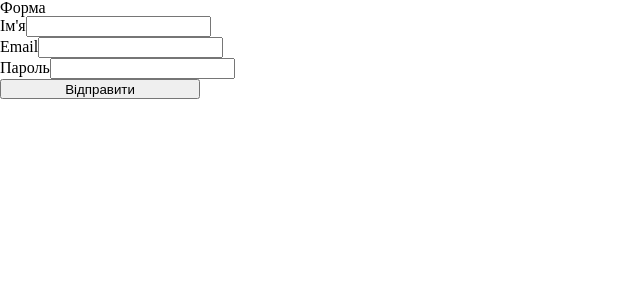
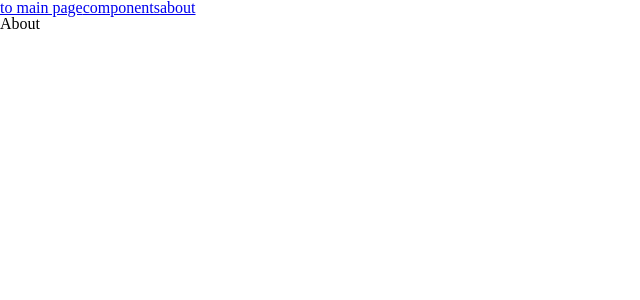
Before and after one commit to Jaykob2447/React, a React (Vite) app in the folder intro/: page /about in a window 1280 px wide. Shown: the top 300 px of the page, without its empty margins (0-640 px from the left). Built offline with nearby package versions, Linux system fonts and the light colour scheme.

Commit message:
Route base

```diff
--- a/intro/src/App.jsx
+++ b/intro/src/App.jsx
@@ -1,6 +1,11 @@
+import { Route, BrowserRouter as Router, Routes } from "react-router-dom";
 import "./App.css";
+import Header from "./components/Header";
+import Home from "./components/RouterPlug/Home";
+import Components from "./components/RouterPlug/components";
+import About from "./components/RouterPlug/About";
 // import Slider from "./components/Slider";
-import FormClass from "./FormClass";
+// import FormClass from "./FormClass";
 // import Card from "./userCard";
 // import UserList from "./UserList";
 // import Form from "./Form";
@@ -9,11 +14,19 @@
 function App() {
   return (
     <>
+      <Router>
+        <Header />
+        <Routes>
+          <Route path="/" element={<Home />} />
+          <Route path="/components" element={<Components />} />
+          <Route path="/about" element={<About />} />
+        </Routes>
+      </Router>
       {/* <Card user={user} /> */}
       {/*<UserList />*/}
       {/* {<Form />} */}
       {/* <Slider /> */}
-      <FormClass />
+      {/* <FormClass /> */}
     </>
   );
 }
--- /dev/null
+++ b/intro/src/components/Header/index.jsx
@@ -0,0 +1,13 @@
+import { Link } from "react-router-dom";
+
+function Header() {
+  return (
+    <>
+      <Link to="/">to main page</Link>
+      <Link to="/components">components</Link>
+      <Link to="/about">about</Link>
+    </>
+  );
+}
+
+export default Header;
--- /dev/null
+++ b/intro/src/components/RouterPlug/About/index.jsx
@@ -0,0 +1,7 @@
+import React from "react";
+
+function About() {
+  return <div>About</div>;
+}
+
+export default About;
--- /dev/null
+++ b/intro/src/components/RouterPlug/Home/index.jsx
@@ -0,0 +1,7 @@
+import React from "react";
+
+function Home() {
+  return <div>Home</div>;
+}
+
+export default Home;
--- /dev/null
+++ b/intro/src/components/RouterPlug/components/index.jsx
@@ -0,0 +1,7 @@
+import React from "react";
+
+function Components() {
+  return <div>Components</div>;
+}
+
+export default Components;
--- a/package.json
+++ b/package.json
@@ -1,5 +1,6 @@
 {
   "devDependencies": {
+    "react-router-dom": "^6.26.0",
     "saas": "^1.0.0",
     "sass": "^1.77.8"
   }
```
Also changed, not shown: 1 other file (tests, documents, lock files or other folders).
